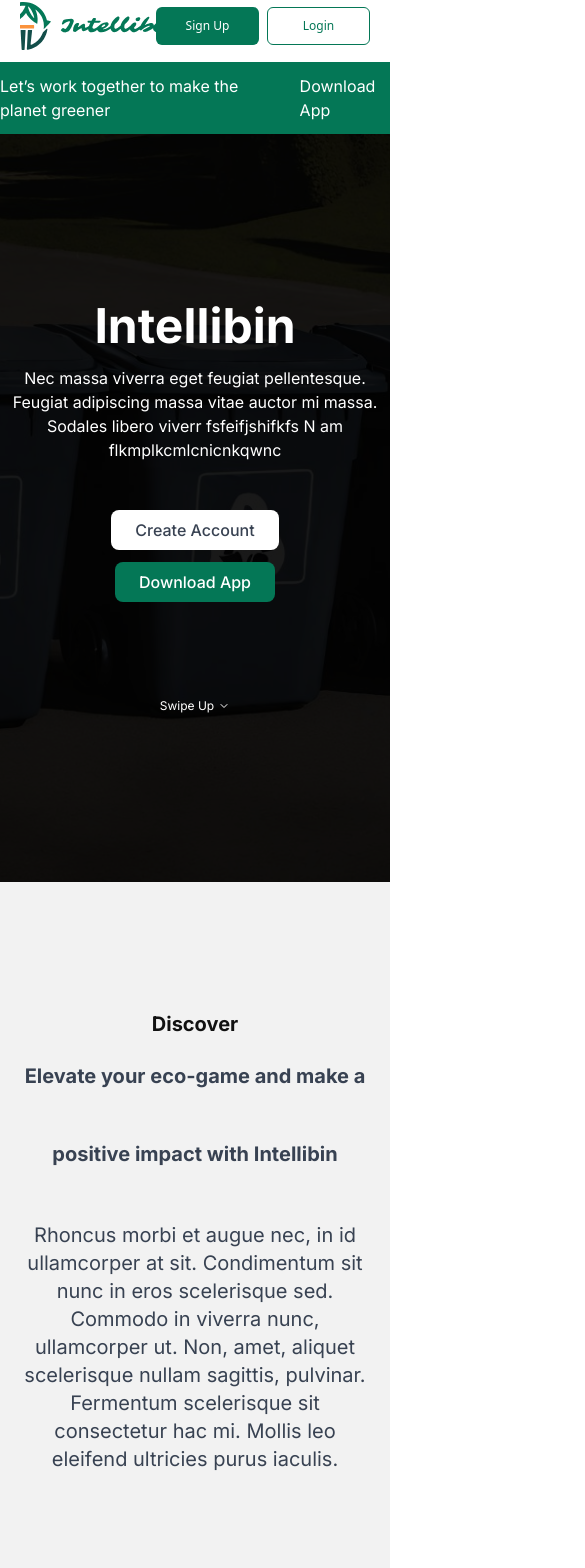
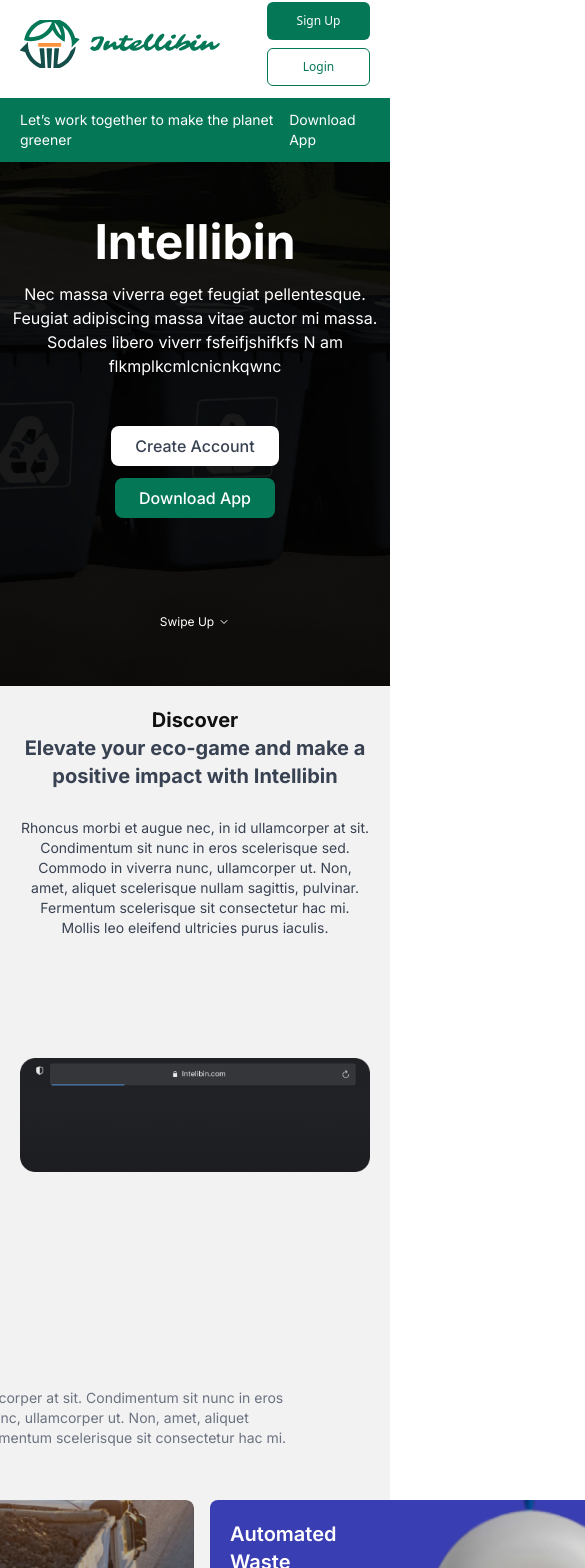
Before and after one commit to raelMartins/intellibin-demo, a Next.js app: page / in a window 390 px wide. Shown: the part 10-1578 px from the top of the page, 585 px wide, since content can reach past the window. Built offline with nearby package versions, Linux system fonts and the light colour scheme.

Commit message:
FIX: mobile reponsiveness-1

```diff
--- a/src/app/page.tsx
+++ b/src/app/page.tsx
@@ -20,7 +20,7 @@
               />
             </Link>
           </div>
-          <div className="flex items-center gap-2">
+          <div className="flex flex-col lg:flex-row items-center gap-2">
             <Link
               href="/register"
               className="w-[6.4375rem] h-[2.375rem] text-xs font-medium bg-intellibin-primary text-white rounded-md flex justify-center items-center  hover:bg-intellibin-primary/90 duration-200"
@@ -37,7 +37,7 @@
         </nav>
       </header>
       <main className="bg-[#f2f2f2] font-inter">
-        <div className="bg-intellibin-primary flex justify-center items-center gap-3 py-3 text-white">
+        <div className="bg-intellibin-primary flex justify-center items-center gap-3 py-3 text-white text-sm lg:text-base px-5">
           <p>Let’s work together to make the planet greener</p>
           <Link
             href="https://lawma.gov.ng/"
@@ -46,7 +46,7 @@
             Download App
           </Link>
         </div>
-        <section className="relative min-h-[748px] ">
+        <section className="relative min-h-[448px] lg:min-h-[748px] ">
           <Image
             src="/images/intellibin_hero_bg.jpg"
             fill
@@ -54,7 +54,7 @@
             alt=""
             className="object-cover"
           />
-          <div className="text-white bg-intellibinblack-100/90 relative w-full h-full flex flex-col justify-center items-center text-center min-h-[748px] py-14">
+          <div className="text-white bg-intellibinblack-100/90 relative w-full h-full flex flex-col justify-center items-center text-center min-h-[448px] lg:min-h-[748px] py-14">
             <h2 className="text-5xl lg:text-9xl font-bold">Intellibin</h2>
             <p className="max-w-prose mt-4 mb-12">
               Nec massa viverra eget feugiat pellentesque. Feugiat adipiscing
@@ -83,21 +83,21 @@
           </div>
         </section>
         <section>
-          <div className=" max-w-[60.125rem] mx-auto px-5 pb-10 pt-32 text-center font-inter">
+          <div className=" max-w-[60.125rem] mx-auto px-5 py-5 lg:pb-10 lg:pt-32 text-center font-inter">
             <h2 className="text-[#111111] text-xl font-bold text-center">
               Discover
             </h2>
-            <h3 className="text-xl lg:text-[4rem] leading-[4.85rem] font-bold text-intellibingrey-700 ">
+            <h3 className="text-xl lg:text-[4rem] lg:leading-[4.85rem] font-bold text-intellibingrey-700 ">
               Elevate your eco-game and make a positive impact with Intellibin
             </h3>
-            <p className="text-xl text-intellibingrey-700 mt-7 max-w-prose mx-auto">
+            <p className="text-sm lg:text-xl text-intellibingrey-700 mt-7 max-w-prose mx-auto">
               Rhoncus morbi et augue nec, in id ullamcorper at sit. Condimentum
               sit nunc in eros scelerisque sed. Commodo in viverra nunc,
               ullamcorper ut. Non, amet, aliquet scelerisque nullam sagittis,
               pulvinar. Fermentum scelerisque sit consectetur hac mi. Mollis leo
               eleifend ultricies purus iaculis.
             </p>
-            <div className="relative h-[314px] mt-10">
+            <div className="relative h-[314px] mt-5 lg:mt-10">
               <Image
                 src="/images/intellibin_dark_example.png"
                 fill
@@ -108,13 +108,13 @@
             </div>
           </div>
         </section>
-        <section className="flex flex-col items-center overflow-x-clip">
-          <div className="py-10 max-w-[60.125rem]  px-5 text-left">
-            <h2 className="text-[#1d1d1f] font-bold text-balance text-[4rem] leading-[4.375rem]">
+        <section className="flex flex-col items-center ">
+          <div className="py-5 lg:py-10 max-w-[60.125rem]  px-5 text-left">
+            <h2 className="text-[#1d1d1f] font-bold text-balance text-xl lg:text-[4rem] lg:leading-[4.375rem]">
               Explore our range of <br />
               services
             </h2>
-            <p className="mt-5 text-lg max-w-prose text-[#6B7280]">
+            <p className="mt-5 text-sm lg:text-lg max-w-prose text-[#6B7280]">
               Rhoncus morbi et augue nec, in id ullamcorper at sit. Condimentum
               sit nunc in eros scelerisque sed. Commodo in viverra nunc,
               ullamcorper ut. Non, amet, aliquet scelerisque nullam sagittis,
```
